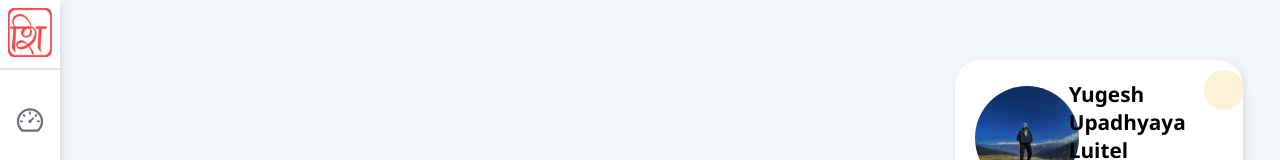
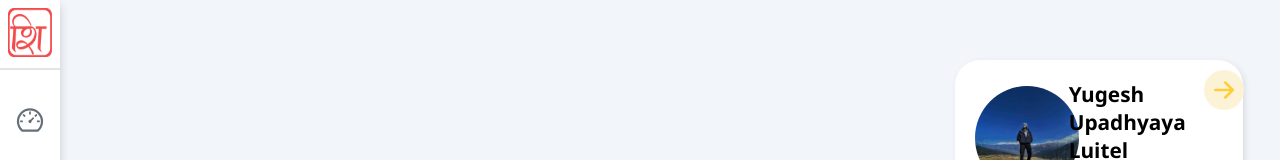
Before and after one commit to arpandaze/sikshyalaya, a React (Create React App) app in the folder frontend/: page /dashboard in a window 1280 px wide. Shown: the top 160 px of the page. Built offline with nearby package versions, Linux system fonts and the light colour scheme.

Commit message:
Profile Button added

```diff
--- a/frontend/src/components/ProfileBox.jsx
+++ b/frontend/src/components/ProfileBox.jsx
@@ -6,6 +6,7 @@ import Box from "@material-ui/core/Box";
 import Image from "./Image";
 import profile from "../assets/pp.jpg";
 import Button from "./Button";
+import { BsArrowRightShort } from "react-icons/bs";
 
 const styleSheet = {
 	root: { flexGrow: "1" },
@@ -65,6 +66,9 @@ const styleSheet = {
 		backgroundColor: colorscheme.yellow2,
 		borderRadius: "50%",
 	},
+	profileButtonIcon: {
+		position: "absolute",
+	},
 };
 const ProfileBox = ({ user, ...rest }) => {
 	return (
@@ -102,6 +106,11 @@ const ProfileBox = ({ user, ...rest }) => {
 							<a style={styleSheet.profileText}>{user[0].name}</a>
 						</Grid>
 						<Grid xs={2} item style={styleSheet.buttonContainer}>
+							<BsArrowRightShort
+								size={40}
+								color={colorscheme.yellow}
+								style={styleSheet.profileButtonIcon}
+							/>
 							<Button colorStyles={styleSheet.profileButton} />
 						</Grid>
 					</Grid>
```
Lines whose indentation alone changed are shown as unchanged.
